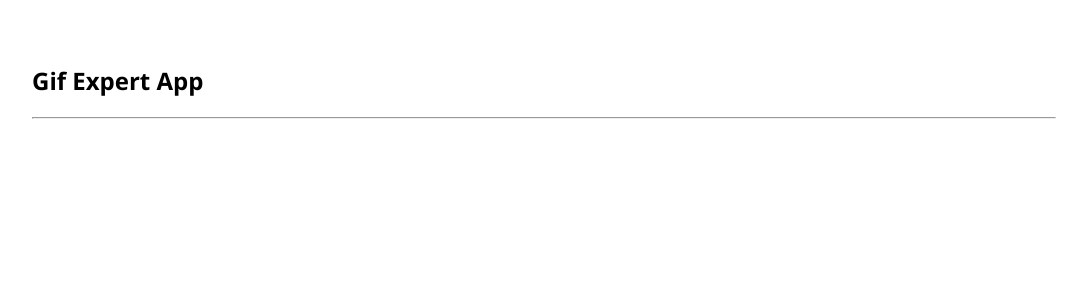
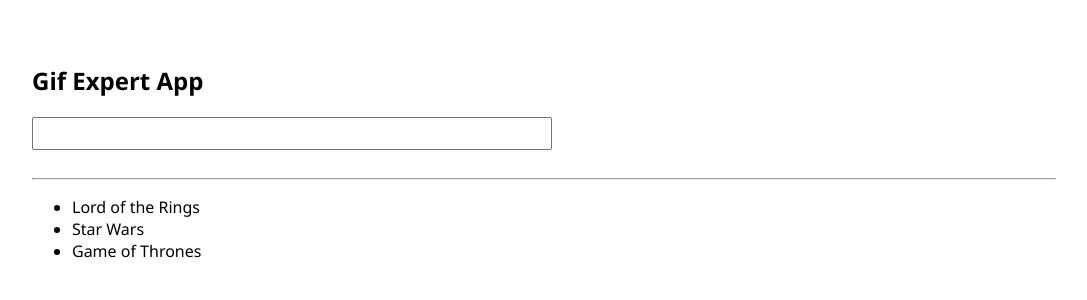
Before and after one commit to lvillen/gif-expert-app, a React (Create React App) app: page / in a window 1280 px wide. Shown: the top 300 px of the page, without its empty margins (96-1183 px from the left). Built offline with nearby package versions, Linux system fonts and the light colour scheme.

Commit message:
Creates AddCategory component

```diff
--- a/src/GifExpertApp.jsx
+++ b/src/GifExpertApp.jsx
@@ -1,10 +1,22 @@
-import React from "react";
+import { useState, } from "react";
+import { AddCategory } from "./components/AddCategory";
 
 export const GifExpertApp = () => {
+    const [categories, setCategories] = useState(['Lord of the Rings', 'Star Wars', 'Game of Thrones']);
+
+    // const handleAdd = () => {
+    //   setCategories([...categories, 'Riverdale']);
+    // };
+
     return(
         <>
             <h2>Gif Expert App</h2>
+            <AddCategory setCategoriesProp={ setCategories }/>
             <hr />
+
+            <ul>
+              {categories.map( category => <li key={ category }> { category } </li>)}
+            </ul>
         </>
-    )
-}
+    );
+};
--- /dev/null
+++ b/src/components/AddCategory.jsx
@@ -0,0 +1,36 @@
+import { useState } from 'react';
+import PropTypes from 'prop-types';
+
+
+export const AddCategory = ( { setCategoriesProp } ) => {
+  const [inputValue, setInputValue] = useState('');
+
+  const handleInputChange = e => {
+    setInputValue(e.target.value);
+  };
+
+  const handleSubmit = e => {
+    e.preventDefault();
+
+    if (inputValue.trim().length > 2) {
+      setCategoriesProp(categories => [...categories, inputValue]);
+      setInputValue('');
+    };
+  };
+
+  return (
+    <>
+      <form onSubmit={ handleSubmit }>
+        <input
+          type="text"
+          value={ inputValue }
+          onChange={ handleInputChange }
+        />
+      </form>
+    </>
+  );
+};
+
+AddCategory.propTypes = {
+  setCategoriesProp: PropTypes.func.isRequired
+};
--- a/src/index.css
+++ b/src/index.css
@@ -5,3 +5,10 @@
 body {
   margin: 5% 10%; /* padding: 60px; */
 }
+
+input {
+  color: lightslategray;
+  font-size: 1.2rem;
+  margin: 0 0 2% 0;
+  width: 50%;
+}
```
